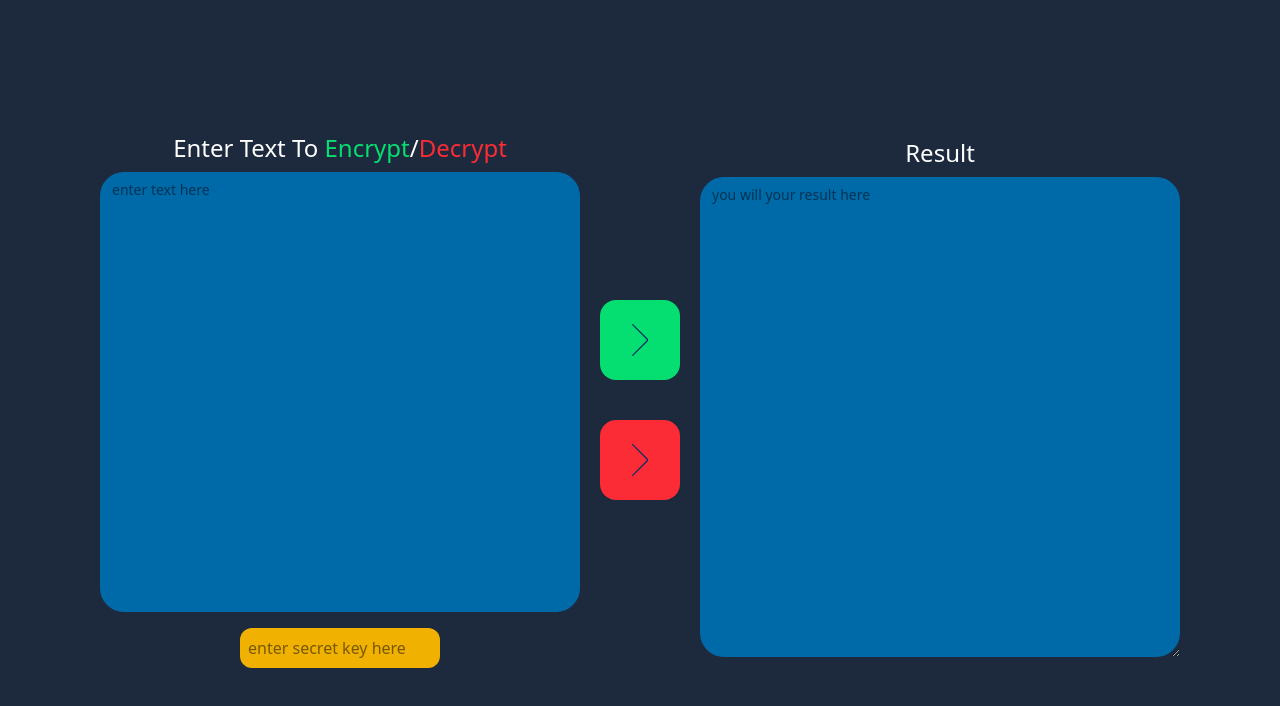
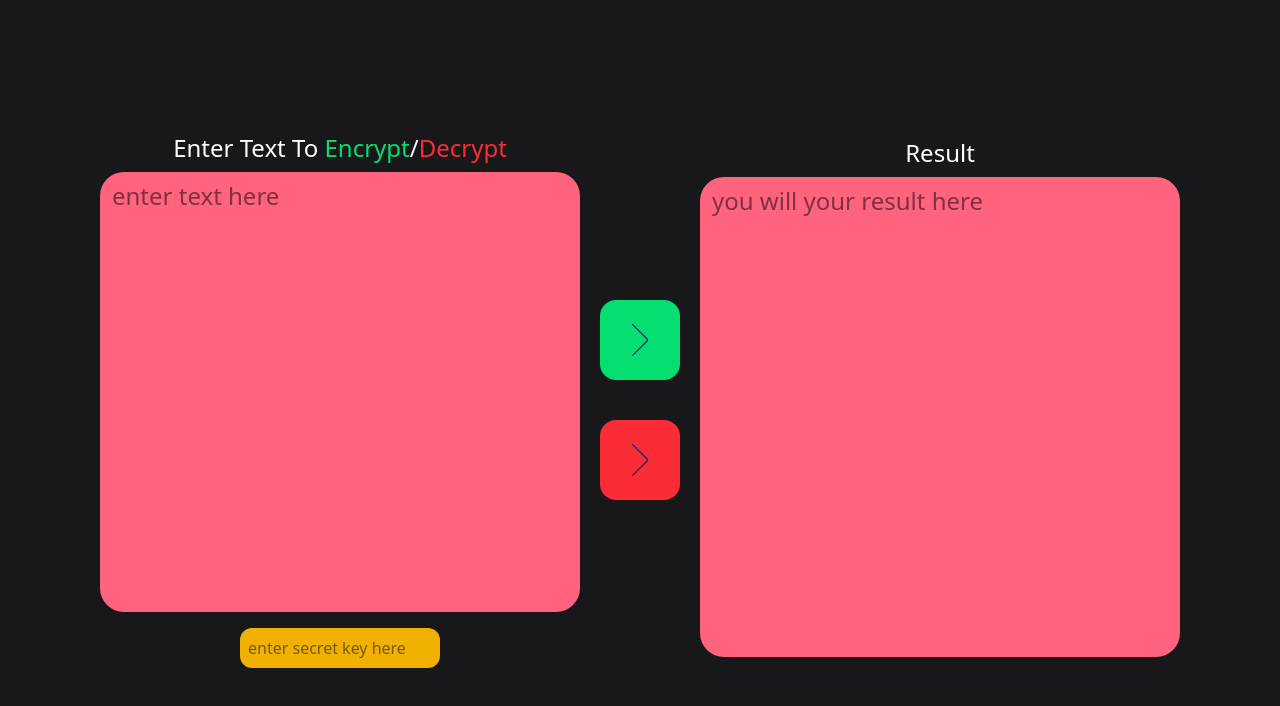
Before and after one commit to HarshitOnClouds/Secret-Conversation, a React (Vite) app: page / in a window 1280 px wide. Shown: the top 706 px of the page. Built offline with nearby package versions, Linux system fonts and the light colour scheme.

Commit message:
color scheme change

```diff
--- a/src/App.jsx
+++ b/src/App.jsx
@@ -38,10 +38,10 @@ export default function App(){
 
 
   return(
-    <div className="bg-slate-800 min-h-screen flex flex-col items-center py-2  lg:flex-row lg:justify-center">
+    <div className="bg-zinc-900 min-h-screen flex flex-col items-center py-2  lg:flex-row lg:justify-center">
       <div className='flex flex-col items-center '>
         <div className=" text-2xl text-white mb-2">Enter Text To <span className='text-green-400' >Encrypt</span>/<span className='text-red-500' >Decrypt</span></div>
-        <textarea className=" w-80 h-70 bg-sky-700 rounded-3xl px-3 py-2 text-sm resize-none lg:w-120 lg:h-110 " value={input} onChange={(e)=> setInput(e.target.value)} placeholder='enter text here' />
+        <textarea className=" w-80 h-70 bg-rose-400 rounded-3xl px-3 py-2 text-sm resize-none lg:w-120 lg:h-110 lg:text-2xl " value={input} onChange={(e)=> setInput(e.target.value)} placeholder='enter text here' />
           <input type="text" className='w-50 h-10 bg-yellow-500 px-2 py-1 mt-4 rounded-xl' value={key} onChange={(e)=>{setKey(e.target.value)}} placeholder='enter secret key here' />
       </div>
 
@@ -63,7 +63,7 @@ export default function App(){
       </div>
       <div>
         <div className="text-center text-2xl text-white mb-2">Result</div>
-        <textarea placeholder='you will your result here' className=" w-80 h-70 bg-sky-700 rounded-3xl text-sm break-words px-3 py-2 lg:w-120 lg:h-120" readOnly value={content}></textarea>
+        <textarea placeholder='you will your result here' className=" w-80 h-70 bg-rose-400 rounded-3xl resize-none text-sm break-words px-3 py-2 lg:w-120 lg:h-120 lg:text-2xl" readOnly value={content}></textarea>
       </div>
     </div>
   )
```
